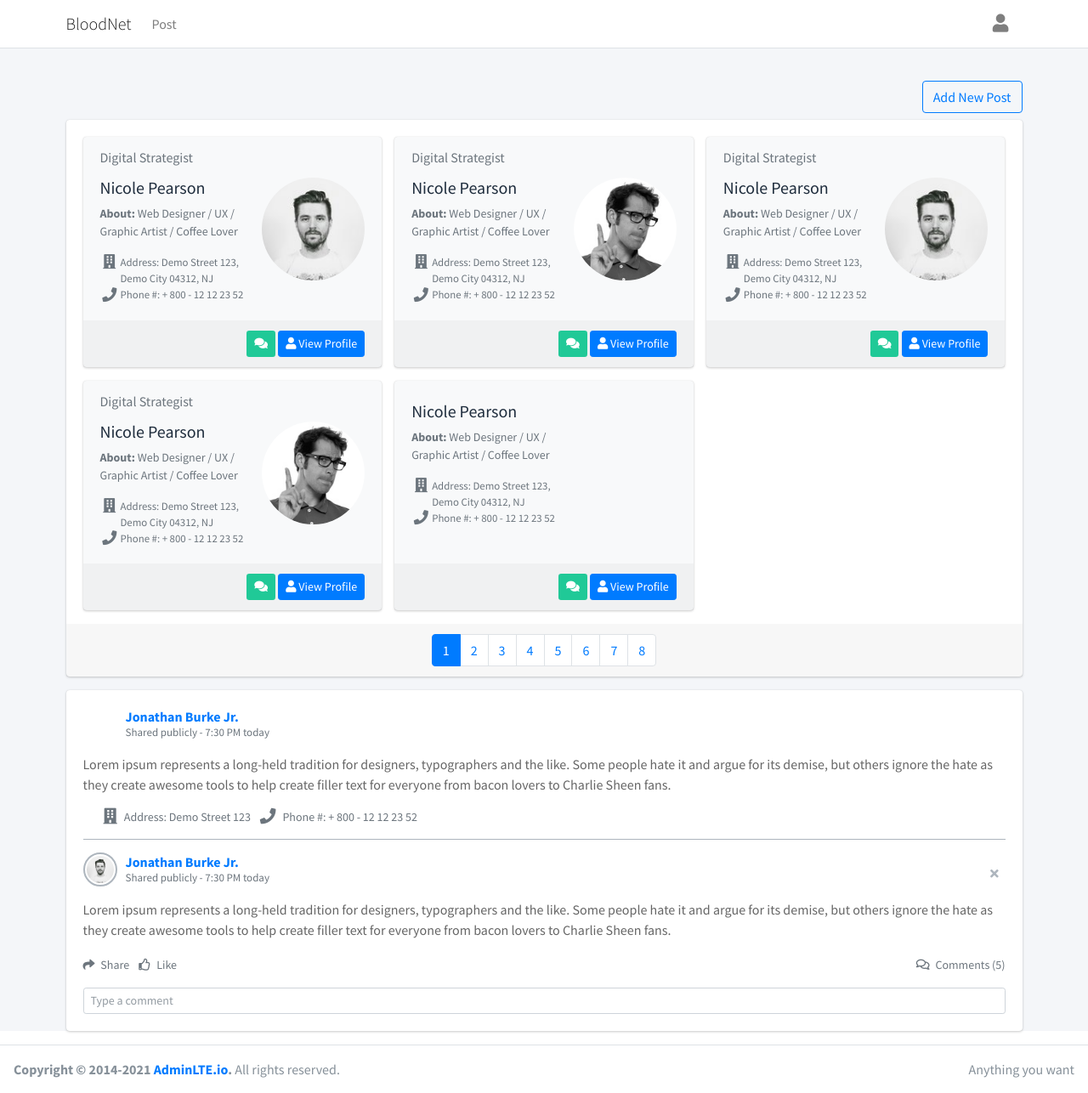
After one commit to naser-github/BloodNet, a Django app: page /news-feed/ in a window 1280 px wide. The commit adds this page. Shown: the whole page at 85% size. Run offline with Django 4.2, Linux system fonts and the light colour scheme; some libraries are stand-ins or nearby versions.

Commit message:
post & profile template scratch ready

```diff
--- /dev/null
+++ b/project/templates/project/posts/index.html
@@ -0,0 +1,318 @@
+{% extends 'base.html' %}
+{% load static %}
+
+{% block page_css %}
+
+{% endblock %}
+
+{#{% block page_header %}#}
+{#    Post#}
+{#{% endblock %}#}
+{##}
+{#{% block page_breadcrumb %}#}
+{#    {% include 'partial/base/base_breadcrumb.html' with paths=breadcrumb %}#}
+{#{% endblock %}#}
+
+
+
+{% block page_body %}
+
+    <div class="row mb-2">
+        <div class="col-sm-12">
+            <a href="#" class="float-sm-right btn  btn-outline-primary">
+                Add New Post
+            </a>
+        </div>
+    </div>
+
+
+    <div class="card card-solid">
+        <div class="card-body pb-0">
+            <div class="row">
+                <div class="col-12 col-sm-6 col-md-4 d-flex align-items-stretch flex-column">
+                    <div class="card bg-light d-flex flex-fill">
+                        <div class="card-header text-muted border-bottom-0">
+                            Digital Strategist
+                        </div>
+                        <div class="card-body pt-0">
+                            <div class="row">
+                                <div class="col-7">
+                                    <h2 class="lead"><b>Nicole Pearson</b></h2>
+                                    <p class="text-muted text-sm"><b>About: </b> Web Designer / UX / Graphic Artist /
+                                        Coffee Lover </p>
+                                    <ul class="ml-4 mb-0 fa-ul text-muted">
+                                        <li class="small"><span class="fa-li"><i
+                                                class="fas fa-lg fa-building"></i></span> Address: Demo Street 123, Demo
+                                            City 04312, NJ
+                                        </li>
+                                        <li class="small"><span class="fa-li"><i class="fas fa-lg fa-phone"></i></span>
+                                            Phone #: + 800 - 12 12 23 52
+                                        </li>
+                                    </ul>
+                                </div>
+                                <div class="col-5 text-center">
+                                    <img src="../../dist/img/user1-128x128.jpg" alt="user-avatar"
+                                         class="img-circle img-fluid">
+                                </div>
+                            </div>
+                        </div>
+                        <div class="card-footer">
+                            <div class="text-right">
+                                <a href="#" class="btn btn-sm bg-teal">
+                                    <i class="fas fa-comments"></i>
+                                </a>
+                                <a href="#" class="btn btn-sm btn-primary">
+                                    <i class="fas fa-user"></i> View Profile
+                                </a>
+                            </div>
+                        </div>
+                    </div>
+                </div>
+                <div class="col-12 col-sm-6 col-md-4 d-flex align-items-stretch flex-column">
+                    <div class="card bg-light d-flex flex-fill">
+                        <div class="card-header text-muted border-bottom-0">
+                            Digital Strategist
+                        </div>
+                        <div class="card-body pt-0">
+                            <div class="row">
+                                <div class="col-7">
+                                    <h2 class="lead"><b>Nicole Pearson</b></h2>
+                                    <p class="text-muted text-sm"><b>About: </b> Web Designer / UX / Graphic Artist /
+                                        Coffee Lover </p>
+                                    <ul class="ml-4 mb-0 fa-ul text-muted">
+                                        <li class="small"><span class="fa-li"><i
+                                                class="fas fa-lg fa-building"></i></span> Address: Demo Street 123, Demo
+                                            City 04312, NJ
+                                        </li>
+                                        <li class="small"><span class="fa-li"><i class="fas fa-lg fa-phone"></i></span>
+                                            Phone #: + 800 - 12 12 23 52
+                                        </li>
+                                    </ul>
+                                </div>
+                                <div class="col-5 text-center">
+                                    <img src="../../dist/img/user2-160x160.jpg" alt="user-avatar"
+                                         class="img-circle img-fluid">
+                                </div>
+                            </div>
+                        </div>
+                        <div class="card-footer">
+                            <div class="text-right">
+                                <a href="#" class="btn btn-sm bg-teal">
+                                    <i class="fas fa-comments"></i>
+                                </a>
+                                <a href="#" class="btn btn-sm btn-primary">
+                                    <i class="fas fa-user"></i> View Profile
+                                </a>
+                            </div>
+                        </div>
+                    </div>
+                </div>
+                <div class="col-12 col-sm-6 col-md-4 d-flex align-items-stretch flex-column">
+                    <div class="card bg-light d-flex flex-fill">
+                        <div class="card-header text-muted border-bottom-0">
+                            Digital Strategist
+                        </div>
+                        <div class="card-body pt-0">
+                            <div class="row">
+                                <div class="col-7">
+                                    <h2 class="lead"><b>Nicole Pearson</b></h2>
+                                    <p class="text-muted text-sm"><b>About: </b> Web Designer / UX / Graphic Artist /
+                                        Coffee Lover </p>
+                                    <ul class="ml-4 mb-0 fa-ul text-muted">
+                                        <li class="small"><span class="fa-li"><i
+                                                class="fas fa-lg fa-building"></i></span> Address: Demo Street 123, Demo
+                                            City 04312, NJ
+                                        </li>
+                                        <li class="small"><span class="fa-li"><i class="fas fa-lg fa-phone"></i></span>
+                                            Phone #: + 800 - 12 12 23 52
+                                        </li>
+                                    </ul>
+                                </div>
+                                <div class="col-5 text-center">
+                                    <img src="../../dist/img/user1-128x128.jpg" alt="user-avatar"
+                                         class="img-circle img-fluid">
+                                </div>
+                            </div>
+                        </div>
+                        <div class="card-footer">
+                            <div class="text-right">
+                                <a href="#" class="btn btn-sm bg-teal">
+                                    <i class="fas fa-comments"></i>
+                                </a>
+                                <a href="#" class="btn btn-sm btn-primary">
+                                    <i class="fas fa-user"></i> View Profile
+                                </a>
+                            </div>
+                        </div>
+                    </div>
+                </div>
+                <div class="col-12 col-sm-6 col-md-4 d-flex align-items-stretch flex-column">
+                    <div class="card bg-light d-flex flex-fill">
+                        <div class="card-header text-muted border-bottom-0">
+                            Digital Strategist
+                        </div>
+                        <div class="card-body pt-0">
+                            <div class="row">
+                                <div class="col-7">
+                                    <h2 class="lead"><b>Nicole Pearson</b></h2>
+                                    <p class="text-muted text-sm"><b>About: </b> Web Designer / UX / Graphic Artist /
+                                        Coffee Lover </p>
+                                    <ul class="ml-4 mb-0 fa-ul text-muted">
+                                        <li class="small"><span class="fa-li"><i
+                                                class="fas fa-lg fa-building"></i></span> Address: Demo Street 123, Demo
+                                            City 04312, NJ
+                                        </li>
+                                        <li class="small"><span class="fa-li"><i class="fas fa-lg fa-phone"></i></span>
+                                            Phone #: + 800 - 12 12 23 52
+                                        </li>
+                                    </ul>
+                                </div>
+                                <div class="col-5 text-center">
+                                    <img src="../../dist/img/user2-160x160.jpg" alt="user-avatar"
+                                         class="img-circle img-fluid">
+                                </div>
+                            </div>
+                        </div>
+                        <div class="card-footer">
+                            <div class="text-right">
+                                <a href="#" class="btn btn-sm bg-teal">
+                                    <i class="fas fa-comments"></i>
+                                </a>
+                                <a href="#" class="btn btn-sm btn-primary">
+                                    <i class="fas fa-user"></i> View Profile
+                                </a>
+                            </div>
+                        </div>
+                    </div>
+                </div>
+
+                <div class="col-12 col-sm-6 col-md-4 d-flex align-items-stretch flex-column">
+                    <div class="card bg-light d-flex flex-fill">
+                        {#                        <div class="card-header text-muted border-bottom-0">#}
+                        {#                            Digital Strategist#}
+                        {#                        </div>#}
+                        <div class="card-body pt-0">
+                            <div class="row">
+                                <div class="col-7">
+                                    <h2 class="lead mt-4"><b>Nicole Pearson</b></h2>
+                                    <p class="text-muted text-sm"><b>About: </b> Web Designer / UX / Graphic Artist /
+                                        Coffee Lover </p>
+                                    <ul class="ml-4 mb-0 fa-ul text-muted">
+                                        <li class="small">
+                                            <span class="fa-li">
+                                                <i class="fas fa-lg fa-building"></i>
+                                            </span>
+                                            Address: Demo Street 123, Demo City 04312, NJ
+                                        </li>
+                                        <li class="small"><span class="fa-li"><i class="fas fa-lg fa-phone"></i></span>
+                                            Phone #: + 800 - 12 12 23 52
+                                        </li>
+                                    </ul>
+                                </div>
+
+                            </div>
+                        </div>
+                        <div class="card-footer">
+                            <div class="text-right">
+                                <a href="#" class="btn btn-sm bg-teal">
+                                    <i class="fas fa-comments"></i>
+                                </a>
+                                <a href="#" class="btn btn-sm btn-primary">
+                                    <i class="fas fa-user"></i> View Profile
+                                </a>
+                            </div>
+                        </div>
+                    </div>
+                </div>
+            </div>
+        </div>
+        <!-- /.card-body -->
+        <div class="card-footer">
+            <nav aria-label="Contacts Page Navigation">
+                <ul class="pagination justify-content-center m-0">
+                    <li class="page-item active"><a class="page-link" href="#">1</a></li>
+                    <li class="page-item"><a class="page-link" href="#">2</a></li>
+                    <li class="page-item"><a class="page-link" href="#">3</a></li>
+                    <li class="page-item"><a class="page-link" href="#">4</a></li>
+                    <li class="page-item"><a class="page-link" href="#">5</a></li>
+                    <li class="page-item"><a class="page-link" href="#">6</a></li>
+                    <li class="page-item"><a class="page-link" href="#">7</a></li>
+                    <li class="page-item"><a class="page-link" href="#">8</a></li>
+                </ul>
+            </nav>
+        </div>
+        <!-- /.card-footer -->
+    </div>
+
+    <div class="card card-solid">
+
+        <div class="card-body">
+
+
+            <!-- Post -->
+            <div class="post">
+                <div class="user-block">
+                    <span class="username">
+                        <a href="#">Jonathan Burke Jr.</a>
+                    </span>
+                    <span class="description">Shared publicly - 7:30 PM today</span>
+                </div>
+                <!-- /.user-block -->
+                <p>
+                    Lorem ipsum represents a long-held tradition for designers,
+                    typographers and the like. Some people hate it and argue for
+                    its demise, but others ignore the hate as they create awesome
+                    tools to help create filler text for everyone from bacon lovers
+                    to Charlie Sheen fans.
+                </p>
+
+                <p class="ml-4 mb-0 fa-ul text-sm text-muted">
+                    <span class="mr-2"><i class="fas fa-lg fa-building mr-2"></i>Address: Demo Street 123</span>
+
+                    <span class="mr-2"><i class="fas fa-lg fa-phone mr-2"></i>Phone #: + 800 - 12 12 23 52</span>
+                </p>
+            </div>
+            <!-- /.post -->
+
+            <!-- Post -->
+            <div class="post">
+                <div class="user-block">
+                    <img class="img-circle img-bordered-sm" src="../../dist/img/user1-128x128.jpg"
+                         alt="user image">
+                    <span class="username">
+                                      <a href="#">Jonathan Burke Jr.</a>
+                                      <a href="#" class="float-right btn-tool"><i class="fas fa-times"></i></a>
+                                    </span>
+                    <span class="description">Shared publicly - 7:30 PM today</span>
+                </div>
+                <!-- /.user-block -->
+                <p>
+                    Lorem ipsum represents a long-held tradition for designers,
+                    typographers and the like. Some people hate it and argue for
+                    its demise, but others ignore the hate as they create awesome
+                    tools to help create filler text for everyone from bacon lovers
+                    to Charlie Sheen fans.
+                </p>
+
+                <p>
+                    <a href="#" class="link-black text-sm mr-2"><i class="fas fa-share mr-1"></i> Share</a>
+                    <a href="#" class="link-black text-sm"><i class="far fa-thumbs-up mr-1"></i>
+                        Like</a>
+                    <span class="float-right">
+                                      <a href="#" class="link-black text-sm">
+                                        <i class="far fa-comments mr-1"></i> Comments (5)
+                                      </a>
+                                    </span>
+                </p>
+
+                <input class="form-control form-control-sm" type="text" placeholder="Type a comment">
+            </div>
+            <!-- /.post -->
+        </div><!-- /.card-body -->
+    </div>
+{% endblock %}
+
+
+{% block page_script %}
+
+{% endblock %}
--- a/project/urls.py
+++ b/project/urls.py
@@ -11,5 +11,8 @@ urlpatterns = [
     path('login/', views.login_user, name='login'),
     path('logout/', views.logout_user, name='logout'),
 
+    path('profile/', views.profile, name='profile'),
+
     path('donar-list/', views.donor_list, name='donor-list'),
+    path('news-feed/', views.news_feed, name='news-feed'),
 ]
--- a/project/views.py
+++ b/project/views.py
@@ -61,6 +61,14 @@ def logout_user(request):
     return redirect(reverse('login'))
 
 
+def profile(request):
+    breadcrumb = [{'url': 'profile', 'name': 'Profile'}]
+
+    return render(request, 'project/profile/index.html', {
+        'breadcrumb': breadcrumb
+    })
+
+
 def donor_list(request):
     breadcrumb = [{'url': 'donor-list', 'name': 'Donor List'}]
 
@@ -75,6 +83,10 @@ def donor_list(request):
     return render(request, 'project/donor/index.html', {
         'breadcrumb': breadcrumb, 'donors': donors
     })
+
+
+def news_feed(request):
+    return render(request, 'project/posts/index.html')
 
 
 # helper functions
--- a/templates/partial/base/base_navbar.html
+++ b/templates/partial/base/base_navbar.html
@@ -12,7 +12,7 @@
       <!-- Left navbar links -->
       <ul class="navbar-nav">
         <li class="nav-item">
-          <a href="#" class="nav-link">Home</a>
+          <a href="{% url 'news-feed' %}" class="nav-link">Post</a>
         </li>
       </ul>
     </div>
@@ -28,7 +28,7 @@
         <div class="dropdown-menu dropdown-menu-lg dropdown-menu-right">
 
           <div class="dropdown-divider"></div>
-          <a href="#" class="dropdown-item">
+          <a href="{% url 'profile' %}" class="dropdown-item">
             <i class="fas fa-id-badge mr-2"></i> Profile
           </a>
           <div class="dropdown-divider"></div>
```
Also changed, not shown: project/templates/project/profile/index.html (added, +164 -0 lines).
